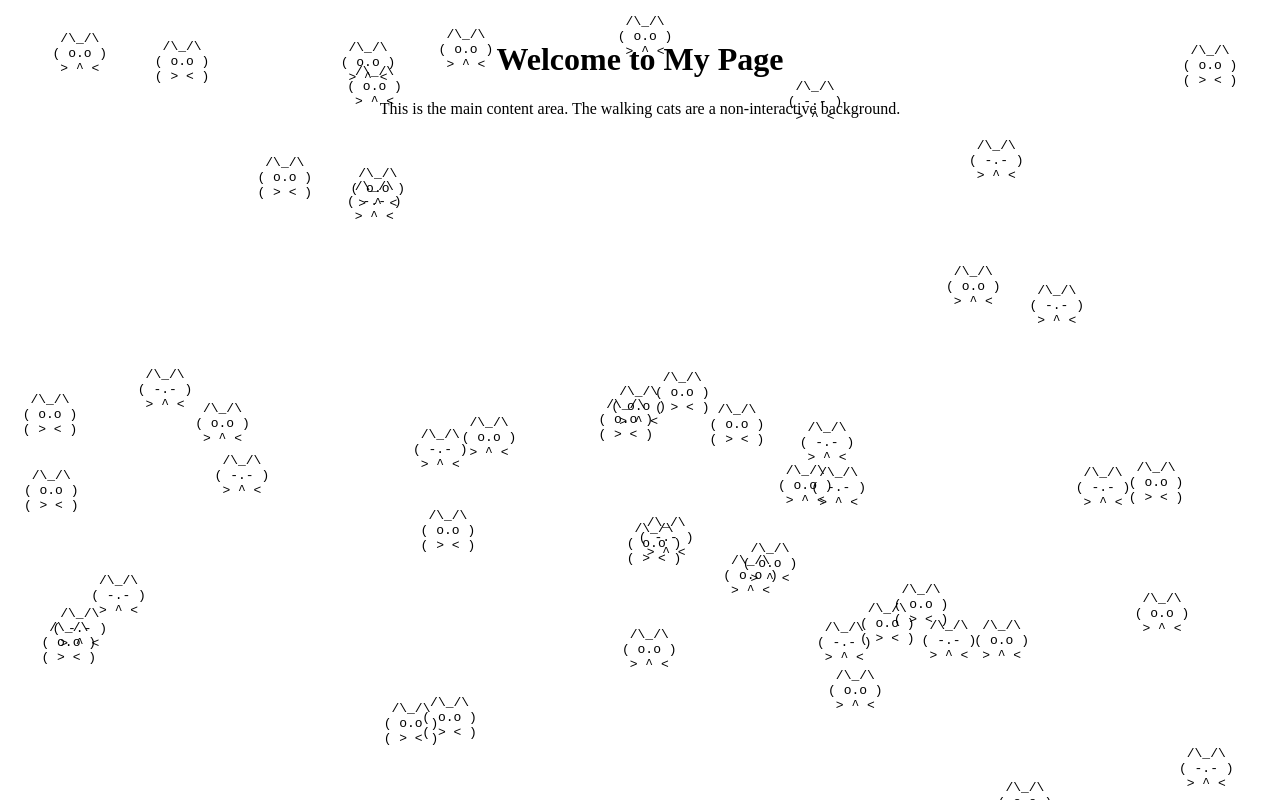
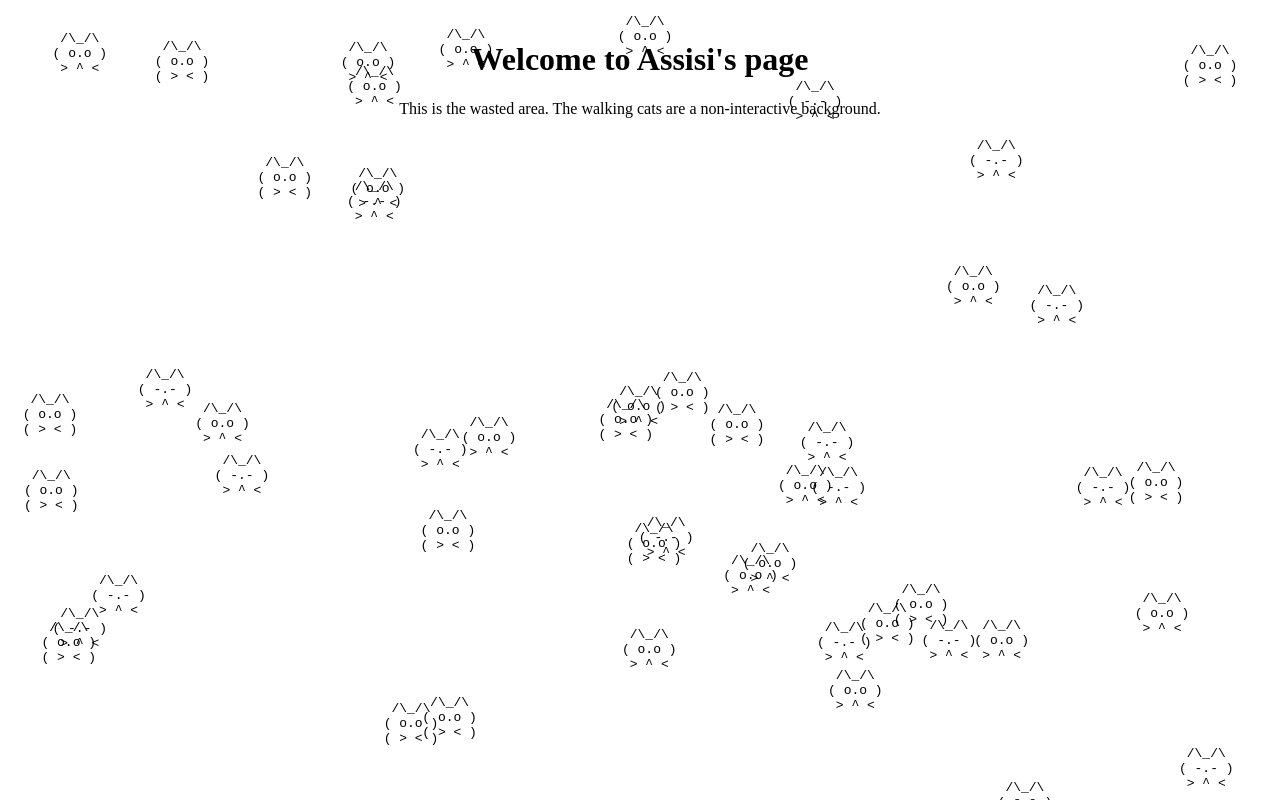
Before and after one commit to lida0407/catassisi, a plain HTML site: page index.html in a window 1280 px wide. Drawn offline with Linux system fonts and the light colour scheme; animation ran at ten frames a second.

Commit message:
Update index.html

```diff
--- a/index.html
+++ b/index.html
@@ -29,8 +29,8 @@
 <div class="cats-container" id="cats-container"></div>
 
 <div id="main-content">
-  <h1>Welcome to My Page</h1>
-  <p>This is the main content area. The walking cats are a non-interactive background.</p>
+  <h1>Welcome to Assisi's page</h1>
+  <p>This is the wasted area. The walking cats are a non-interactive background.</p>
 </div>
 
 <script>
```
